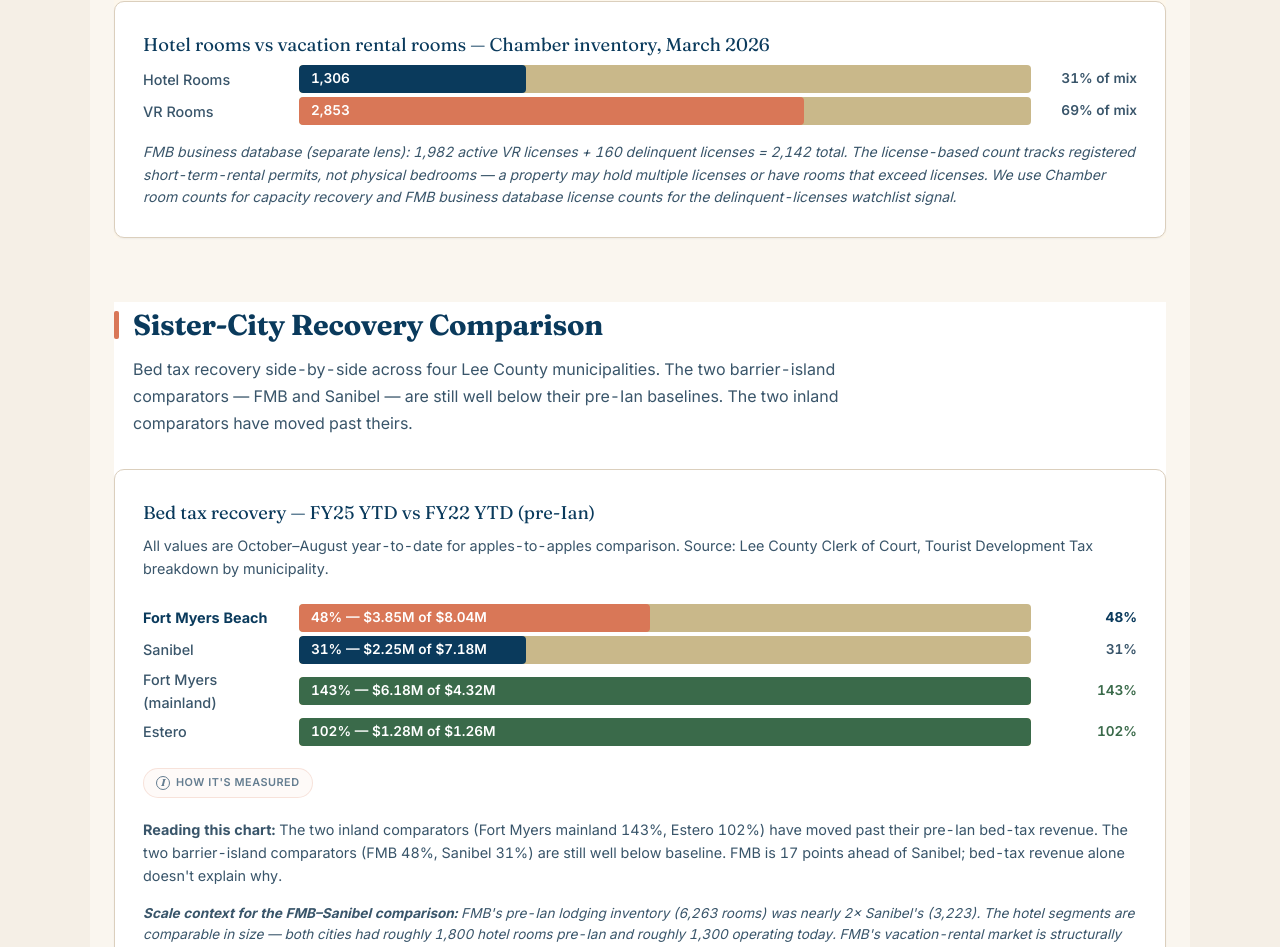
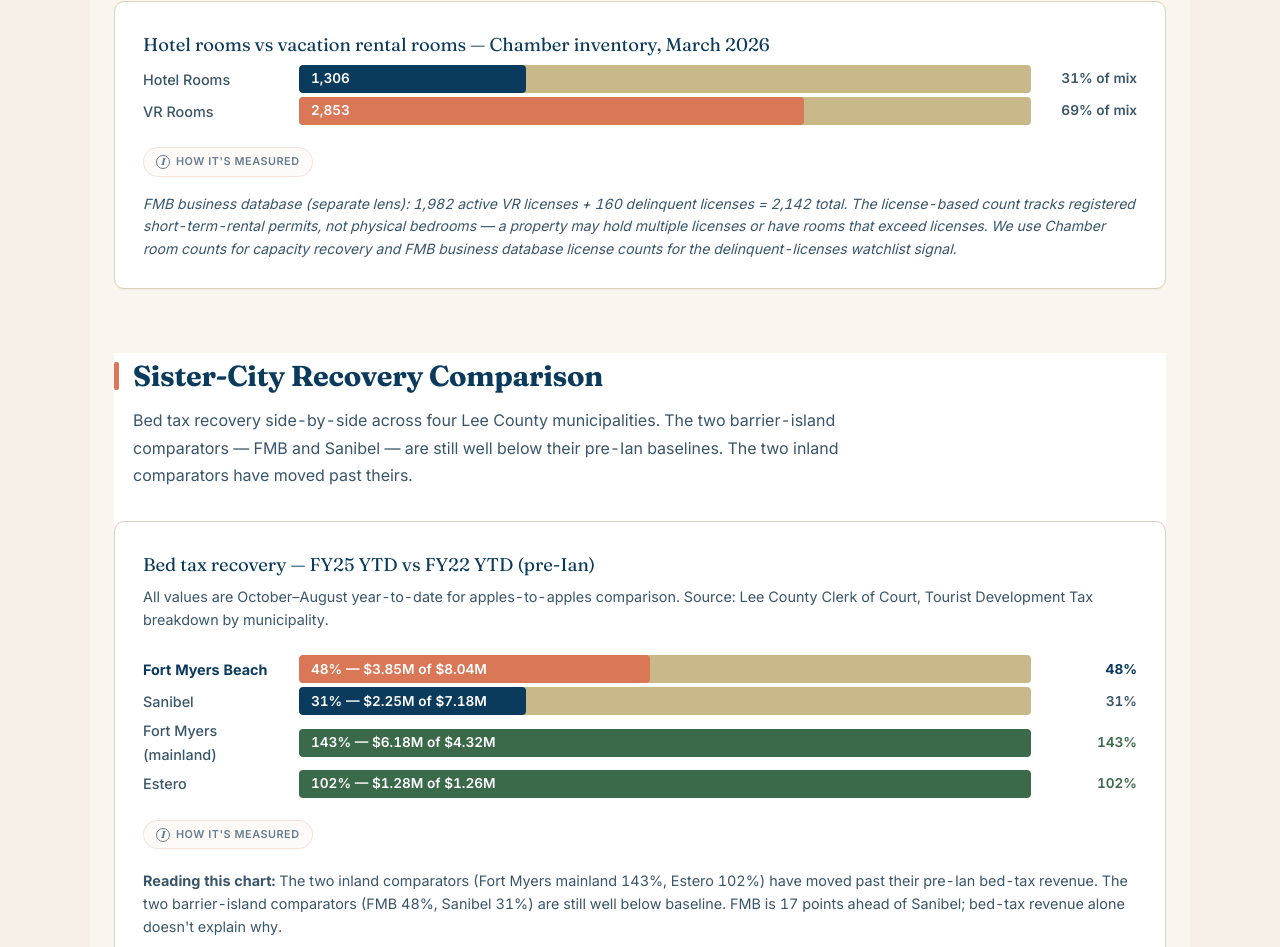
Before and after one commit to mb3700/fmb-ian-recovery, a plain HTML site: page dashboard.html in a window 1280 px wide. Shown: the part 3125-4072 px from the top of the page. Drawn offline with Linux system fonts and the light colour scheme.

Commit message:
Tier 2 #8 Lodging Mix: 1 section-level toggle
Adds single section-level "How it's measured" toggle covering both Hotel
Rooms (31% of mix) and VR Rooms (69% of mix) bars. Same pattern as
Sister-City Comparison — both bars are sibling slices of the same
denominator (4,159 total operating rooms), so methodology applies to the
whole comparison once.

Mark-approved 2026-05-24. Caption explicitly flags "current mix only, not
pre-Ian-vs-current" to preempt readers misreading the bars as recovery
progress.

Reuses .section-level CSS modifier from Sister-City commit (eda4651) —
no CSS changes in this commit, just HTML insertion.

Placement: between the 2 bars and the existing italic note about the
FMB business database alternative count. Two distinct concerns: the
toggle explains the mix-calculation methodology; the existing note
explains the alternate VR data source. No redundancy.

Plan: /Users/markbole/.claude/plans/cached-knitting-badger.md

```diff
--- a/dashboard.html
+++ b/dashboard.html
@@ -381,6 +381,11 @@
         </div>
         <div class="mix-bar-value">69% of mix</div>
       </div>
+
+      <details class="kpi-method-toggle section-level">
+        <summary><span class="i-icon" aria-hidden="true">i</span> How it's measured</summary>
+        <p class="kpi-method-body">Current operating rooms by lodging type, as a share of total operating capacity (4,159 rooms total — FMB Chamber, March 2026). Snapshot of current mix only, not pre-Ian-vs-current.</p>
+      </details>
 
       <p style="margin-top: 16px; color: var(--text-secondary); font-size: 0.88rem; line-height: 1.6; font-style: italic;">
         FMB business database (separate lens): 1,982 active VR licenses + 160 delinquent licenses = 2,142 total. The
```
Also changed, not shown: index.html (+5 -0 lines).
